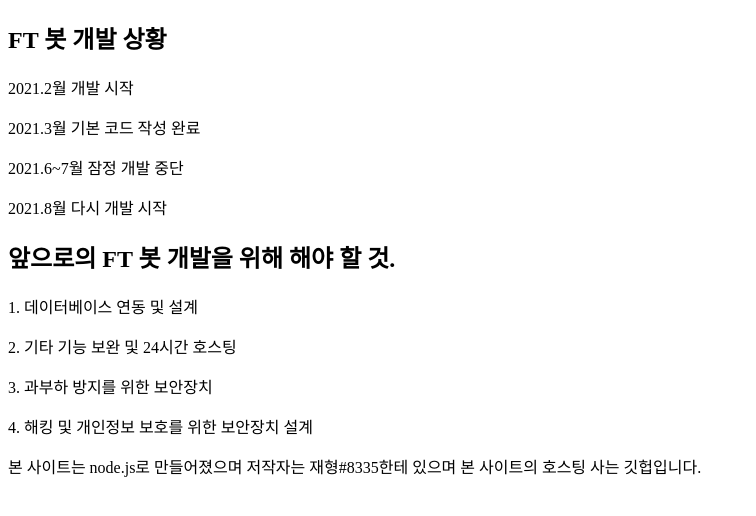
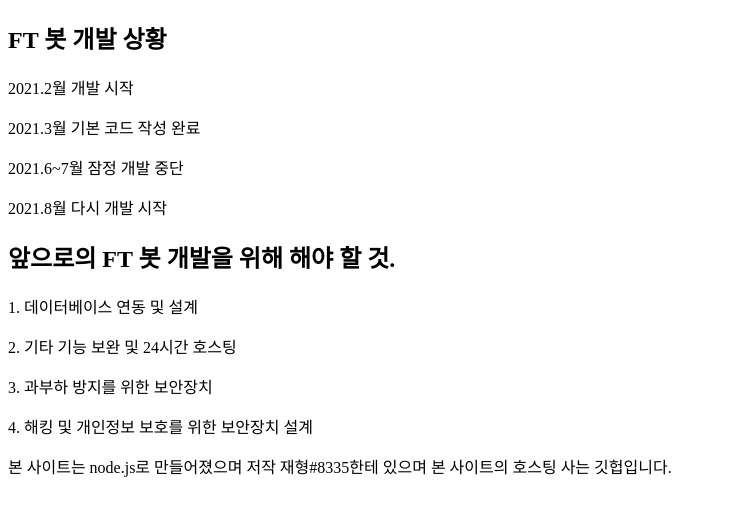
Before and after one commit to wogud0501/site, a plain HTML site: page main.html in a window 1280 px wide. Shown: the whole page, without its empty margins (0-756 px from the left). Drawn offline with Linux system fonts and the light colour scheme.

Commit message:
Update main.html

```diff
--- a/main.html
+++ b/main.html
@@ -19,6 +19,6 @@
             <p>3. 과부하 방지를 위한 보안장치</p>
             <p>4. 해킹 및 개인정보 보호를 위한 보안장치 설계</p>
 
-            <dlv>본 사이트는 node.js로 만들어졌으며 저작자는 재형#8335한테 있으며 본 사이트의 호스팅 사는 깃헙입니다.</dlv>
+            <dlv>본 사이트는 node.js로 만들어졌으며 저작 재형#8335한테 있으며 본 사이트의 호스팅 사는 깃헙입니다.</dlv>
         </body>
     </html>
```
